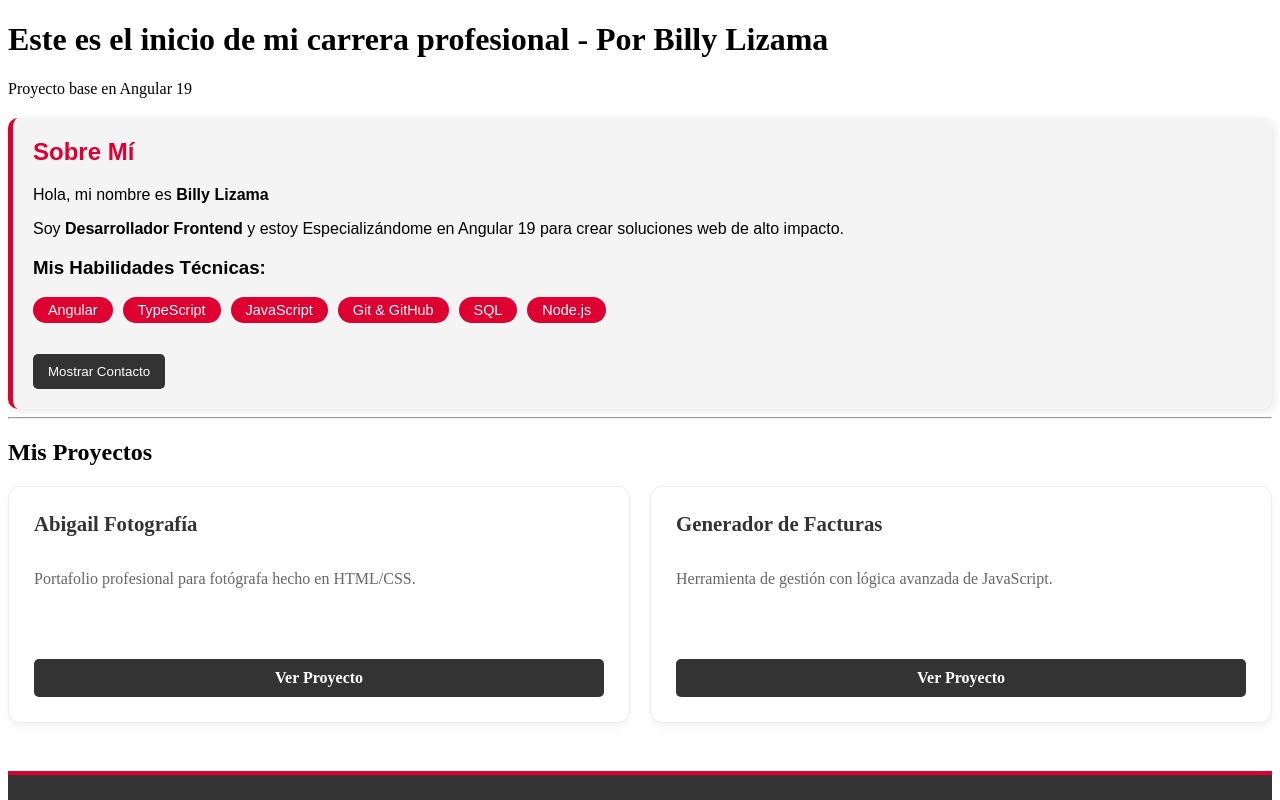
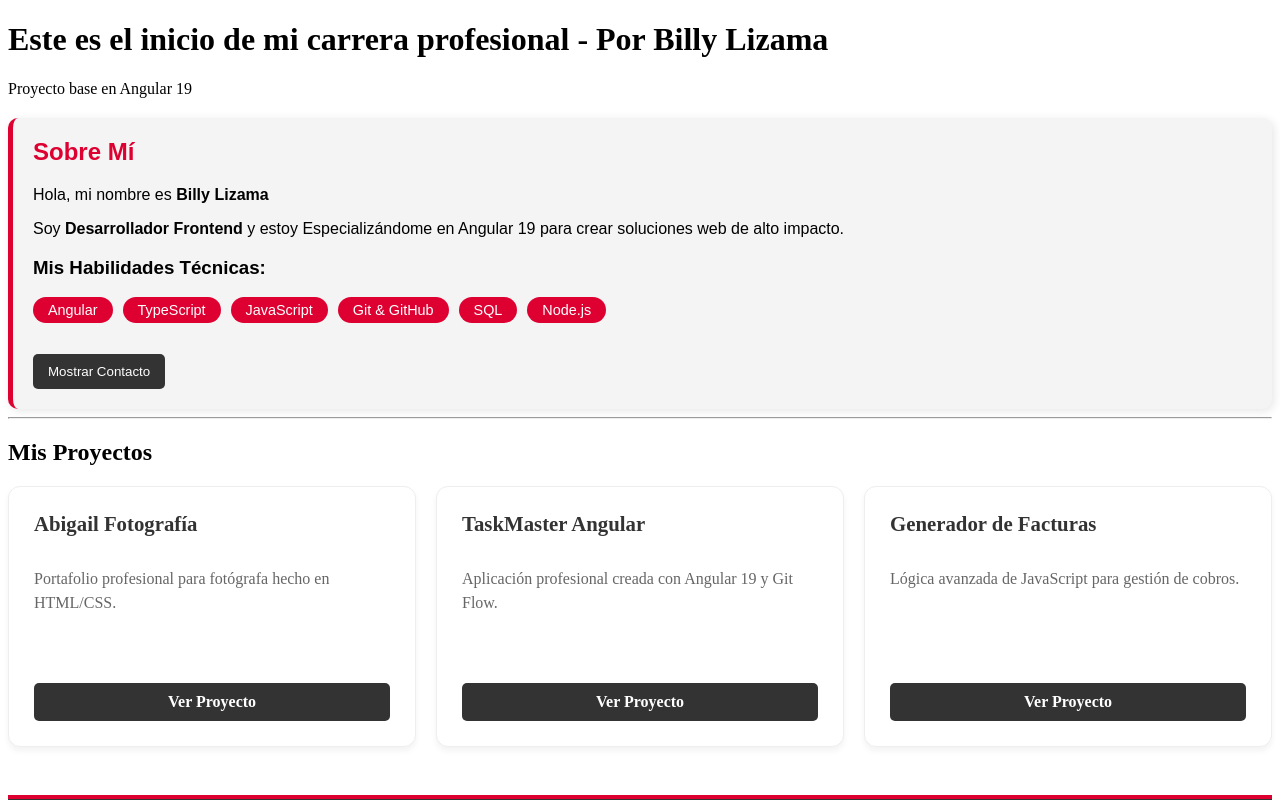
Before and after one commit to billylizama/mi-portafolio-angular, an Angular app: page / in a window 1280 px wide. Shown: the top 800 px of the page. Built offline with nearby package versions, Linux system fonts and the light colour scheme.

Commit message:
feat: arquitectura de servicios completada y proyectos dinámicos

```diff
--- a/angular.json
+++ b/angular.json
@@ -2,7 +2,8 @@
   "$schema": "./node_modules/@angular/cli/lib/config/schema.json",
   "version": 1,
   "cli": {
-    "packageManager": "npm"
+    "packageManager": "npm",
+    "analytics": "9784b7a1-1297-45e1-9f5d-06f0272c9aad"
   },
   "newProjectRoot": "projects",
   "projects": {
--- a/src/app/app.html
+++ b/src/app/app.html
@@ -7,17 +7,13 @@
 <h2>Mis Proyectos</h2>
 
 <div class="projects-grid">
+    @for (p of misProyectos; track p.titulo) {
     <app-proyecto-card
-    titulo="Abigail Fotografía"
-    descripcion="Portafolio profesional para fotógrafa hecho en HTML/CSS."
-    enlace="https://billylizama.github.io/AbigailLizamaFotografia/">
+      [titulo]="p.titulo"
+      [descripcion]="p.desc"
+      [enlace]="p.link">
     </app-proyecto-card>
-
-    <app-proyecto-card
-    titulo="Generador de Facturas"
-    descripcion="Herramienta de gestión con lógica avanzada de JavaScript."
-    enlace="#">
-    </app-proyecto-card>
+  }
 </div>
 
 <footer class="main-footer">
--- a/src/app/app.ts
+++ b/src/app/app.ts
@@ -2,12 +2,18 @@ import { Component, signal } from '@angular/core';
 import { RouterOutlet } from '@angular/router';
 import { SobreMiComponent } from './sobre-mi/sobre-mi';
 import { ProyectoCardComponent } from './proyecto-card/proyecto-card';
+import { ProyectosService } from './services/proyectos';
 @Component({
   selector: 'app-root',
-  imports: [SobreMiComponent,ProyectoCardComponent],
+  imports: [RouterOutlet, SobreMiComponent,ProyectoCardComponent],
   templateUrl: './app.html',
   styleUrl: './app.css'
 })
 export class App {
+  misProyectos: any[] = [];
+  constructor(private proyectosService: ProyectosService) {
+    this.misProyectos = this.proyectosService.obtenerProyectos();
+  }
   protected readonly title = signal('mi-portafolio-angular');
+
 }
--- /dev/null
+++ b/src/app/services/proyectos.ts
@@ -0,0 +1,31 @@
+import { Injectable } from '@angular/core';
+
+@Injectable({
+  providedIn: 'root'
+})
+export class ProyectosService {
+
+  private listaProyectos = [
+    {
+      titulo: 'Abigail Fotografía',
+      desc: 'Portafolio profesional para fotógrafa hecho en HTML/CSS.',
+      link: 'https://billylizama.github.io/AbigailLizamaFotografia/'
+    },
+    {
+      titulo: 'TaskMaster Angular',
+      desc: 'Aplicación profesional creada con Angular 19 y Git Flow.',
+      link: 'https://billylizama.github.io/mi-portafolio-angular/'
+    },
+    {
+      titulo: 'Generador de Facturas',
+      desc: 'Lógica avanzada de JavaScript para gestión de cobros.',
+      link: '#'
+    }
+  ];
+
+  constructor() { }
+
+  obtenerProyectos() {
+    return this.listaProyectos;
+  }
+}
```
Also changed, not shown: 1 other file (tests, documents, lock files or other folders).
